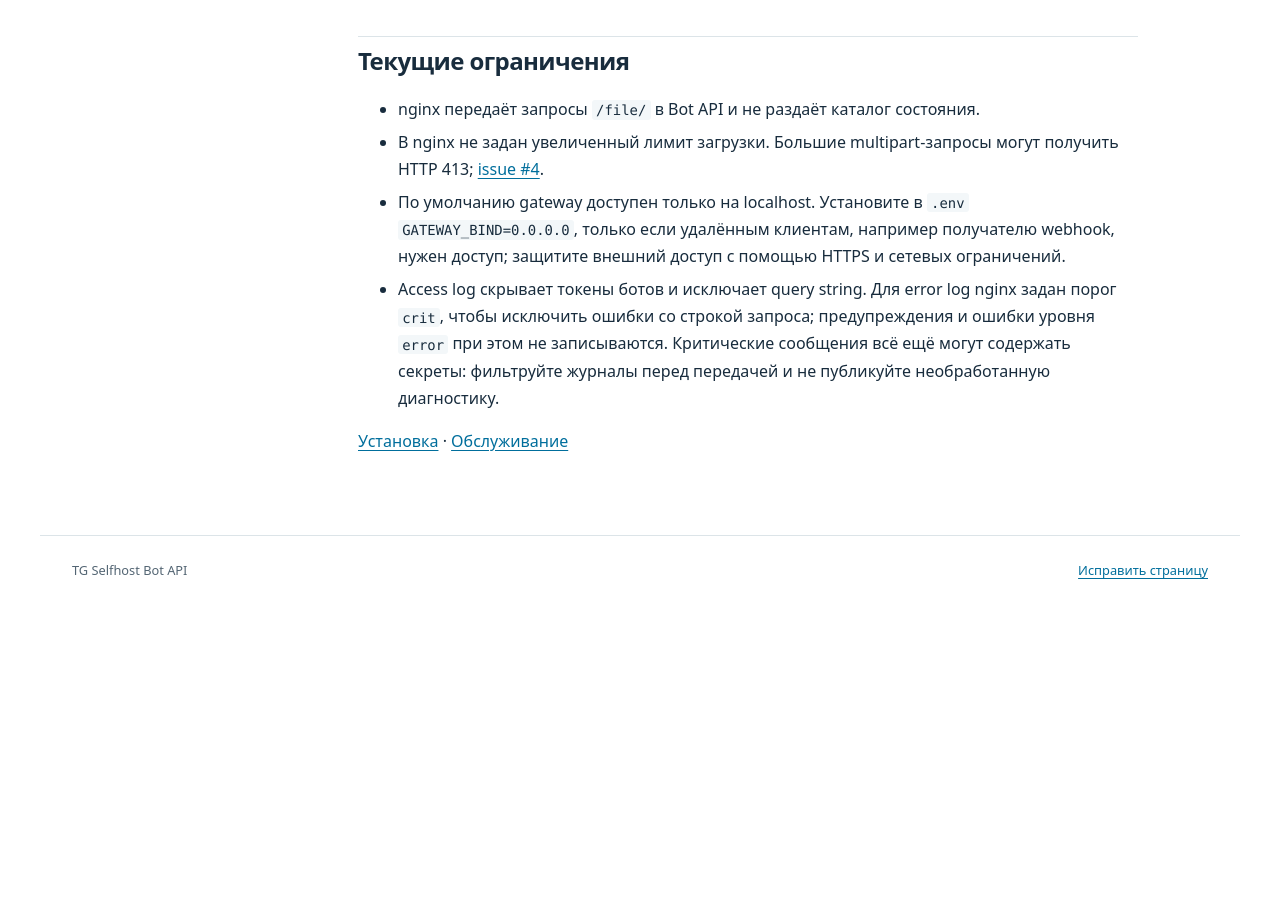
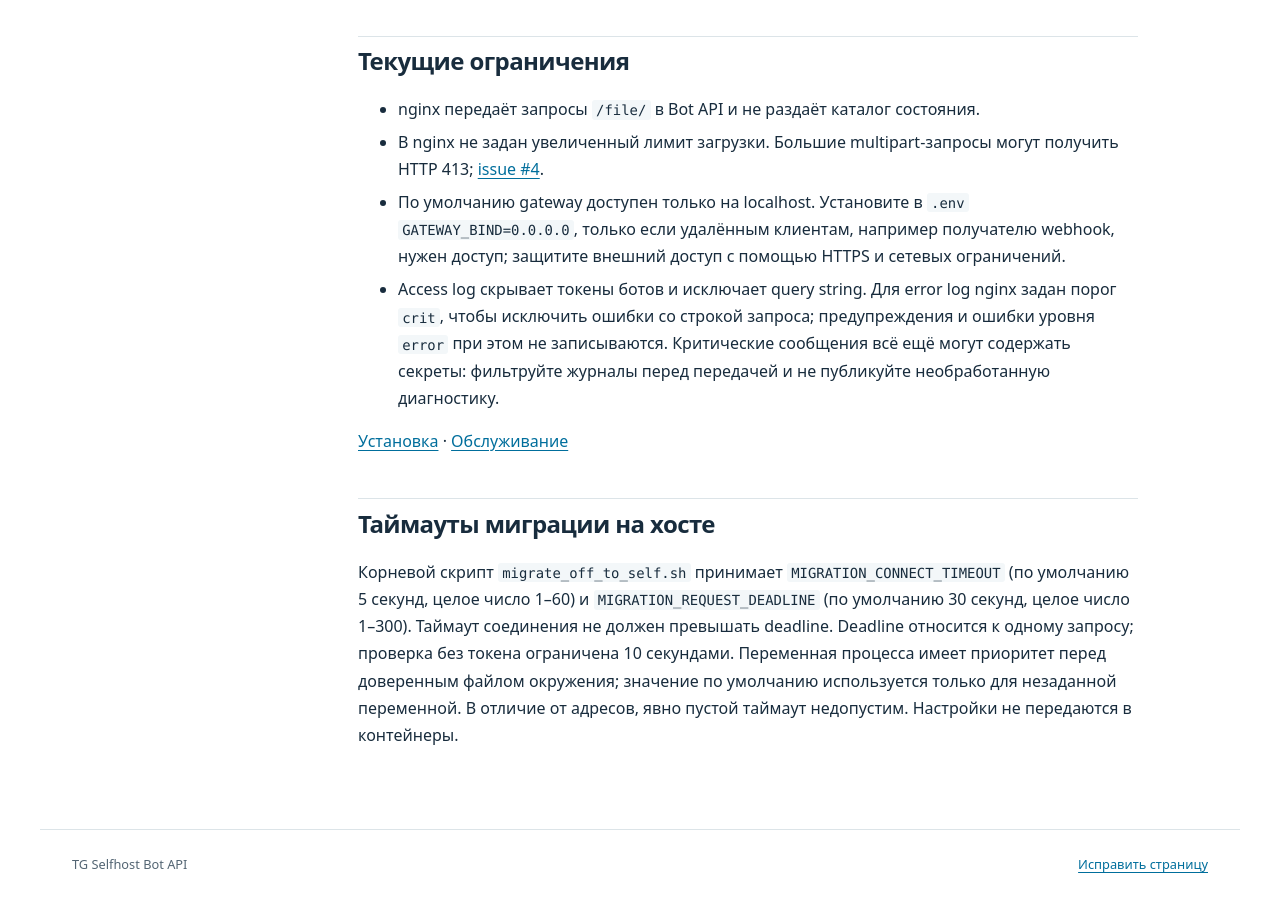
Before and after one commit to ichinya/tg-selfhost-botapi, a Jekyll site: the page built from docs/ru/configuration.md, in a window 1280 px wide and 900 px high, scrolled down 4072 px. Built offline with Jekyll 4.4.1, drawn with Linux system fonts in a browser that asks for light colours; before the commit the page ends 4678 px from its top, so only the background shows below that.

Commit message:
fix(migrator): сохранять каналы HTTP и настраивать таймауты; Refs #11

```diff
--- a/docs/ru/configuration.md
+++ b/docs/ru/configuration.md
@@ -140,3 +140,13 @@ nginx или запрос `setWebhook` этот исходящий заголо
   необработанную диагностику.
 
 [Установка](getting-started.md) · [Обслуживание](maintenance.md)
+## Таймауты миграции на хосте
+
+Корневой скрипт `migrate_off_to_self.sh` принимает `MIGRATION_CONNECT_TIMEOUT`
+(по умолчанию 5 секунд, целое число 1–60) и `MIGRATION_REQUEST_DEADLINE`
+(по умолчанию 30 секунд, целое число 1–300). Таймаут соединения не должен
+превышать deadline. Deadline относится к одному запросу; проверка без токена
+ограничена 10 секундами. Переменная процесса имеет приоритет перед доверенным
+файлом окружения; значение по умолчанию используется только для незаданной
+переменной. В отличие от адресов, явно пустой таймаут недопустим. Настройки
+не передаются в контейнеры.
```
Also changed, not shown: docs/en/configuration.md (+9 -0 lines), docs/en/migration.md (+4 -0 lines), docs/ru/migration.md (+4 -0 lines), tools/test_issue10_config.py (+19 -1 lines), 2 other files.
